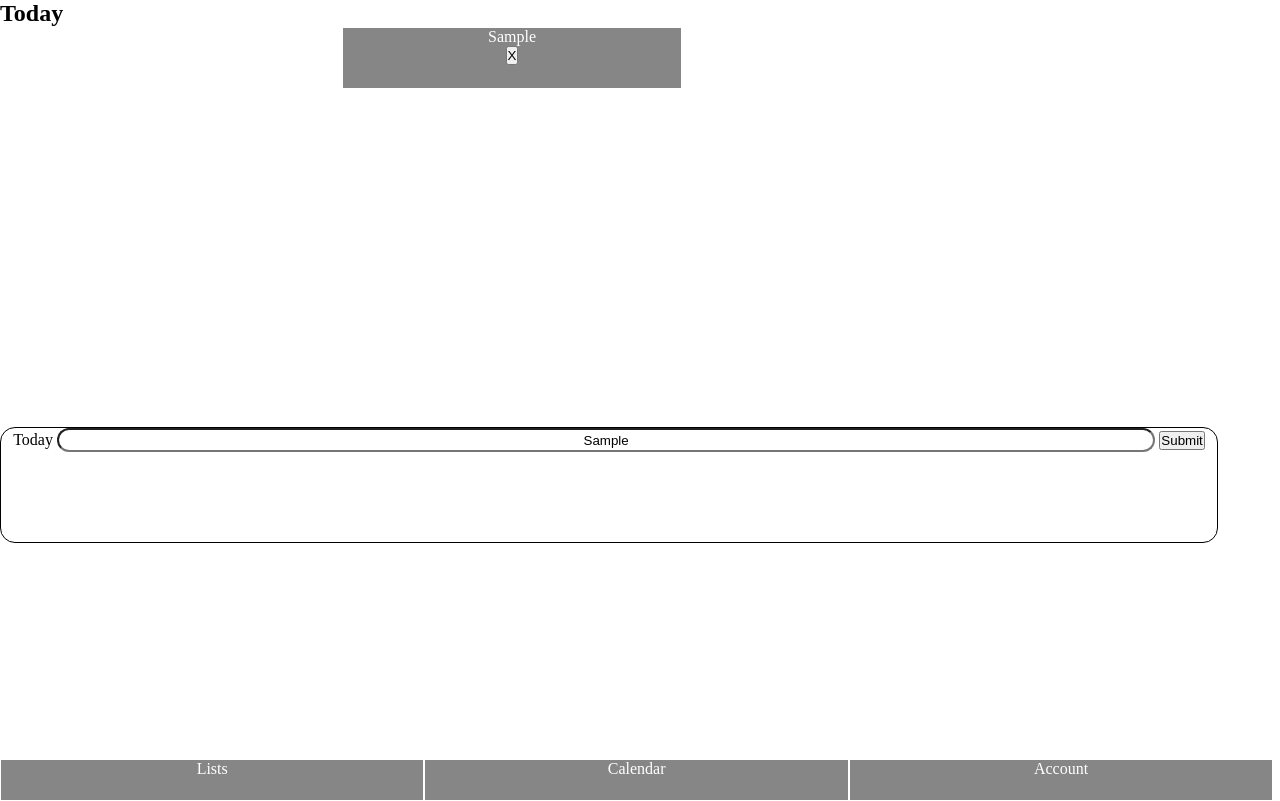
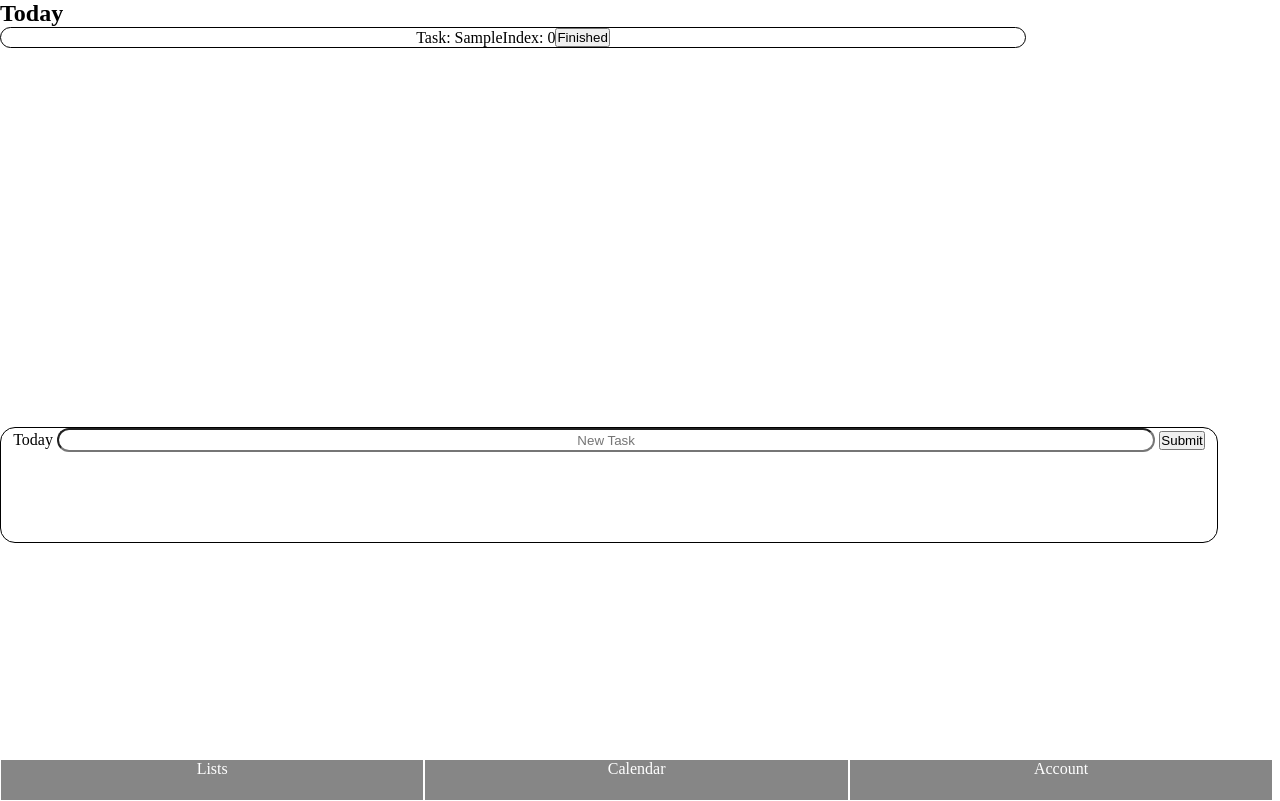
Before and after one commit to bcowley1220/vanillaJSTodoApp, a plain HTML site: page index.html in a window 1280 px wide. Both pictures are taken after typing "Sample" into the empty fields and a click on the button "Submit". Drawn offline with Linux system fonts and the light colour scheme.

Commit message:
task add/delete is working.

```diff
--- a/index.html
+++ b/index.html
@@ -40,11 +40,13 @@
       <section id="todayCard" class="card">
         <h2>Today</h2>
         <div id="todayTodoList">
-          <ul id="listOfToday"></ul>
+          <!-- <div id="listOfToday"></div> -->
         </div>
         <form id="todaysForm">
           <label for="todaysInput">Today</label>
-          <input type="text" id="todaysInput" />
+          <input type="text" id="todaysInput" name="" placeholder="New Task" />
+          <!-- <label for="dueDate">Due Date</label>
+          <input type="date" name="dueDate" id="" /> -->
           <button>Submit</button>
         </form>
       </section>
--- a/scripts/todayCard.js
+++ b/scripts/todayCard.js
@@ -2,26 +2,44 @@
 let todayFormEventHandler = event => {
   event.preventDefault();
   createNewTask(event);
+  todaysForm.reset();
 };
 let xButtonEventHandler = event => {
   event.preventDefault();
   console.log(event.target.id);
+  console.log(`button${event.target.parentNode.id}`);
+  if (event.target.id === `button${event.target.parentNode.id}`) {
+    console.log("this shit is working");
+    todaysTasks.splice(event.target.parentNode.id, 1);
+    displayTasks();
+  }
 };
 
 let createNewTask = event => {
   console.log(event.target[0].value);
+  let newTask = {
+    task: event.target[0].value
+  };
+  todaysTasks.push(newTask);
+  console.log(todaysTasks);
+  displayTasks();
+};
 
-  let newTodayItem = document.createElement("li");
-  newTodayItem.setAttribute("id", `${(taskIdNum += 1)}`);
-  let newTodayP = document.createElement("p");
-  let newTodayButton = document.createElement("button");
-  newTodayButton.setAttribute("class", "completed");
-  newTodayP.appendChild(document.createTextNode(event.target[0].value));
-  newTodayButton.appendChild(document.createTextNode("X"));
-  newTodayItem.appendChild(newTodayP);
-  newTodayItem.appendChild(newTodayButton);
-  listOfToday.appendChild(newTodayItem);
-};
+function displayTasks() {
+  todayTodoList.innerHTML = "";
+  for (let i = 0; i < todaysTasks.length; i++) {
+    console.log(todaysTasks[i].task);
+    let div = document.createElement("div");
+    div.innerHTML = `
+    <div class="task" id="${i}">
+    <p>Task: ${todaysTasks[i].task}</p>
+    <p>Index: ${i}</p>
+    <button id="button${i}">Finished</button>
+    </div>
+    `;
+    todayTodoList.append(div);
+  }
+}
 
 //! querySelectors
 let todaysForm = document.querySelector("#todaysForm");
@@ -30,7 +48,8 @@ let todayTodoList = document.querySelector("#todayTodoList");
 // let completedButton = document.querySelector()
 //! eventListeners
 todaysForm.addEventListener("submit", todayFormEventHandler);
-listOfToday.addEventListener("click", xButtonEventHandler);
+todayTodoList.addEventListener("click", xButtonEventHandler);
 
 // Global Variables
 let taskIdNum = 0;
+let todaysTasks = [];
--- a/styles/todayCard.css
+++ b/styles/todayCard.css
@@ -7,13 +7,14 @@
 #todayTodoList {
   height: 400px;
 }
-#todayTodoList > * {
+.task {
   display: flex;
   width: 80%;
   height: 15%;
   border-radius: 15px;
   justify-content: center;
   align-items: center;
+  border: solid 1px;
 }
 /* .todoList {
   width: 95%;
```
